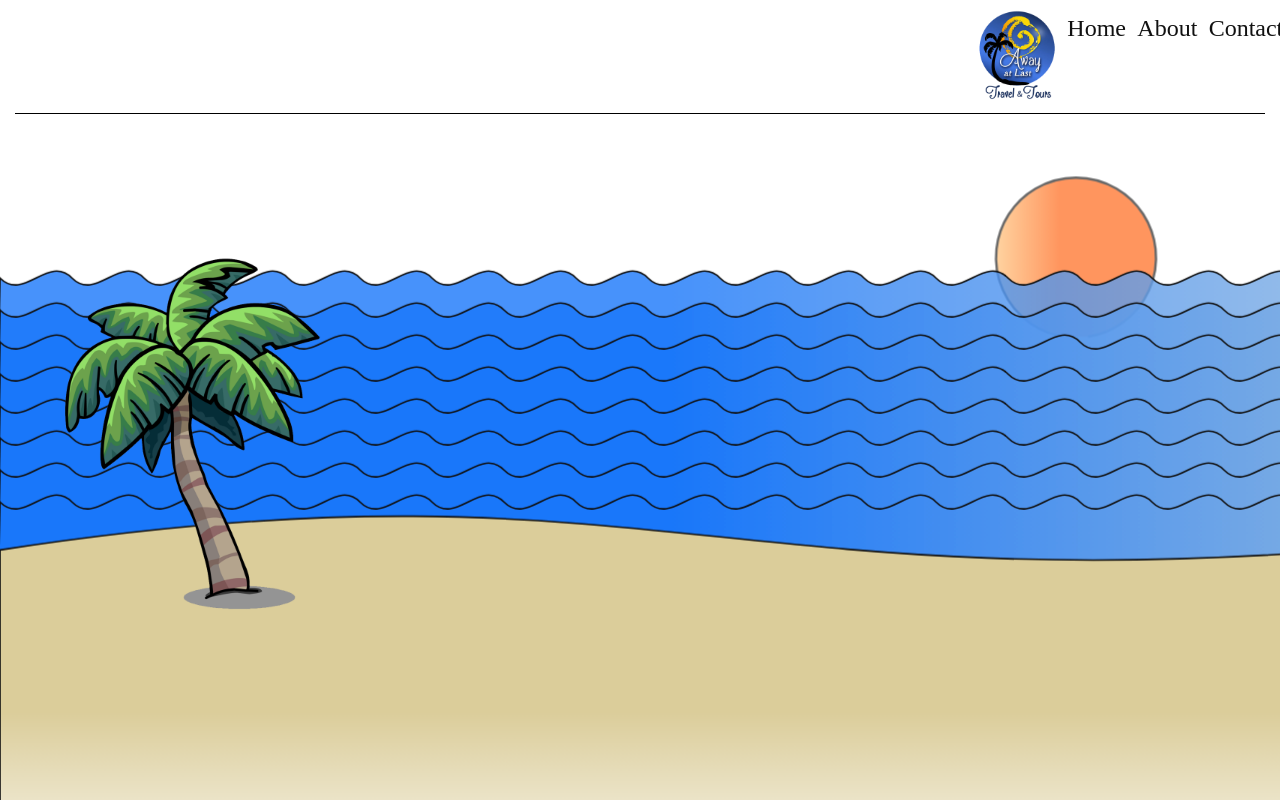
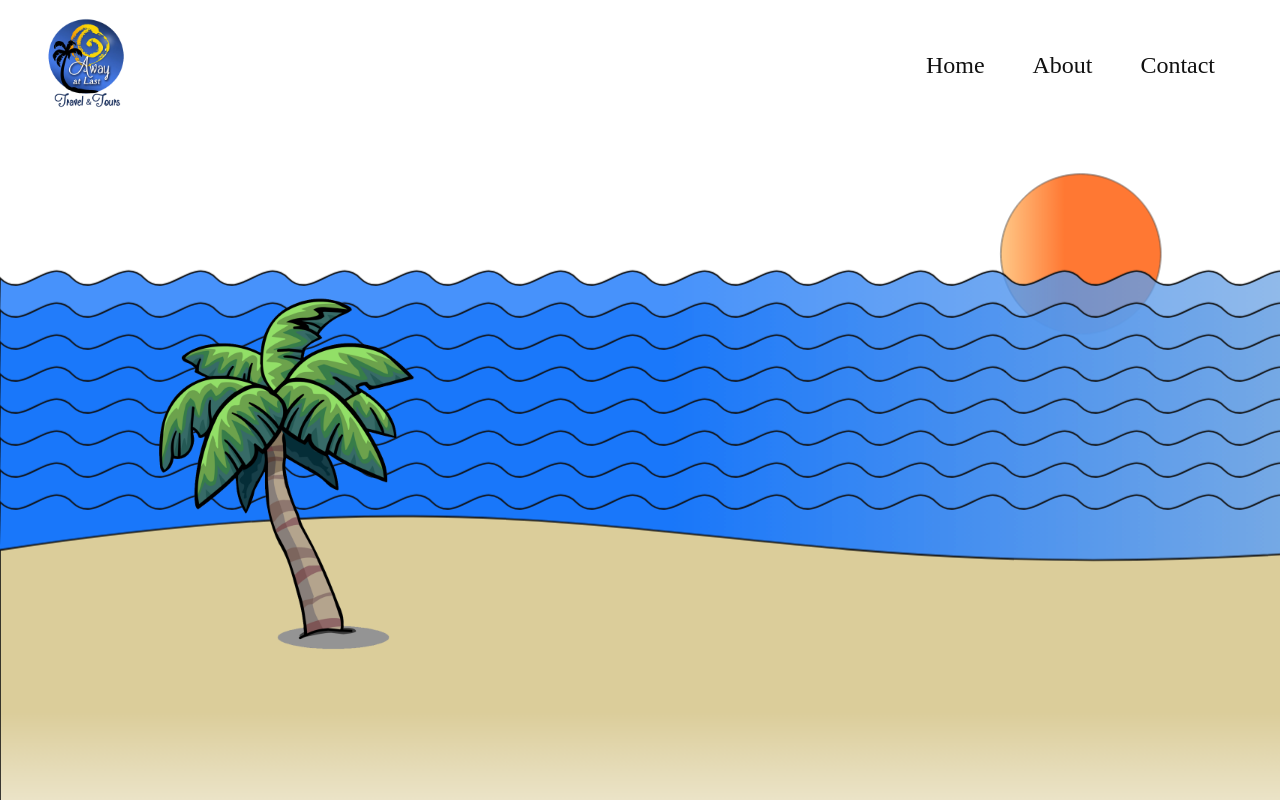
Before and after one commit to jtkoch/away-at-last, a React (Create React App) app in the folder aal/: page / in a window 1280 px wide. Shown: the top 800 px of the page. Built offline with nearby package versions, Linux system fonts and the light colour scheme.

Commit message:
fixed some fade in animations

```diff
--- a/aal/src/App.js
+++ b/aal/src/App.js
@@ -14,10 +14,10 @@ function App() {
   return (
     <Container fluid className="App">
       <Router>
-        <Navbar expand="lg" className="nav-container">
+        <Navbar expand="lg">
           <Navbar.Toggle className="border-0" aria-controls="navbar-toggle" />
           <Navbar.Collapse id="navbar-toggle">
-            <Nav className="ml-auto nav-bar">
+            <Nav className="ml-auto nav-container">
               <Link to="/" className="mr-auto"><img className="logo" alt="" src={logo} /></Link>
               <Link style={{ color: "#111" }} className="nav-link" to="/">Home</Link>
               <Link style={{ color: "#111" }} className="nav-link" to="/about">About</Link>
--- a/aal/src/components/Animations.js
+++ b/aal/src/components/Animations.js
@@ -6,7 +6,7 @@ const Animations = () => {
     <div className="animations">
 
       <div className="sun">
-        <svg className="svg" viewBox="-20 -60 800 800">
+        <svg className="svg" viewBox="-275 85 800 600">
           <defs>
             <linearGradient id="grad1" x1="0%" y1="50%" x2="40%" y2="50%">
               <stop offset="0%" style={{stopColor:"#ffbb6a", stopOpacity:1}} />
@@ -17,7 +17,7 @@ const Animations = () => {
           <path
             className="line"
             fill="url(#grad1)"
-            stroke-width="1.5"
+            stroke-width=".5"
             fill-opacity="1"
           />
         </svg>
--- a/aal/src/styles/animations.scss
+++ b/aal/src/styles/animations.scss
@@ -7,11 +7,15 @@
       left: 0;
       top: -10px;
       z-index: -1;
+
+      @media (max-width: 991px) {
+        margin-top: 100px;
+      }
     }
 
     .line {
       opacity: 0;
-      animation: 6s forwards 1s ease-in Sun;
+      animation: 4s forwards 0s ease-in Sun;
     }
   }
 
@@ -23,11 +27,15 @@
       left: 0;
       top: -10px;
       z-index: -1;
+
+      @media (max-width: 991px) {
+        margin-top: 100px;
+      }
     }
 
     .line {
       opacity: 0;
-      animation: 1s forwards 0.8s ease-in Wave;
+      animation: 0.1s forwards 0.7s ease-in Wave;
     }
   }
 
@@ -39,11 +47,15 @@
       left: 0;
       top: -10px;
       z-index: -1;
+
+      @media (max-width: 991px) {
+        margin-top: 100px;
+      }
     }
 
     .line {
       opacity: 0;
-      animation: 1s forwards 0.7s ease-in Wave;
+      animation: 0.1s forwards 0.6s ease-in Wave;
     }
   }
 
@@ -55,11 +67,15 @@
       left: 0;
       top: -10px;
       z-index: -1;
+
+      @media (max-width: 991px) {
+        margin-top: 100px;
+      }
     }
 
     .line {
       opacity: 0;
-      animation: 1s forwards 0.6s ease-in Wave;
+      animation: 0.1s forwards 0.5s ease-in Wave;
     }
   }
 
@@ -71,11 +87,15 @@
       left: 0;
       top: -10px;
       z-index: -1;
+
+      @media (max-width: 991px) {
+        margin-top: 100px;
+      }
     }
 
     .line {
       opacity: 0;
-      animation: 1s forwards 0.5s ease-in Wave;
+      animation: 0.1s forwards 0.4s ease-in Wave;
     }
   }
 
@@ -88,11 +108,15 @@
       left: 0;
       top: -10px;
       z-index: -1;
+
+      @media (max-width: 991px) {
+        margin-top: 100px;
+      }
     }
 
     .line {
       opacity: 0;
-      animation: 1s forwards 0.4s ease-in Wave;
+      animation: 0.1s forwards 0.3s ease-in Wave;
     }
   }
 
@@ -104,11 +128,15 @@
       left: 0;
       top: -10px;
       z-index: -1;
+
+      @media (max-width: 991px) {
+        margin-top: 100px;
+      }
     }
 
     .line {
       opacity: 0;
-      animation: 1s forwards 0.3s ease-in Wave;
+      animation: 0.1s forwards 0.2s ease-in Wave;
     }
   }
 
@@ -120,11 +148,15 @@
       left: 0;
       top: -10px;
       z-index: -1;
+
+      @media (max-width: 991px) {
+        margin-top: 100px;
+      }
     }
 
     .line {
       opacity: 0;
-      animation: 1s forwards 0.2s ease-in Wave;
+      animation: 0.1s forwards 0.1s ease-in Wave;
     }
   }
 
@@ -136,11 +168,15 @@
       left: 0;
       top: -10px;
       z-index: -1;
+
+      @media (max-width: 991px) {
+        margin-top: 100px;
+      }
     }
 
     .line {
       opacity: 0;
-      animation: 1s forwards 0.01s ease-in Wave;
+      animation: 0s forwards 0s ease-in Wave;
     }
   }
 
@@ -152,6 +188,10 @@
       left: 0;
       top: -10px;
       z-index: -1;
+
+      @media (max-width: 991px) {
+        margin-top: 100px;
+      }
     }
 
     .line {
@@ -167,8 +207,8 @@
 
     img {
       width: 30%;
-      margin-left: -70%;
-      margin-top: 10%;
+      margin-left: -55%;
+      margin-top: 12%;
     }
 
   }
@@ -181,9 +221,10 @@
 }
 
 @keyframes Sun {
-  0% { opacity: 0; d: path("M 645 150 A 50 50 0 1 1 660 150 "); stroke: #111; }
-  50% { opacity: .5; d: path("M 645 150 A 50 50 0 1 1 660 150 "); stroke: #111; }
-  100% { opacity: .8; d: path("M 645 165 A 50 50 0 1 1 660 165 "); stroke: #111; }
+  0% { opacity: 0; d: path("M 400 85 A 50 50 0 1 1 401 85 "); stroke: #111; }
+  50% { opacity: .5; d: path("M 400 85 A 50 50 0 1 1 401 85 "); stroke: #111; }
+  90% { opacity: .8; d: path("M 400 310 A 50 50 0 1 1 401 310 "); stroke: #111; }
+  100% { opacity: .8; d: path("M 400 300 A 50 50 0 1 1 401 300 "); stroke: #111; }
 }
 
 @keyframes Sand {
--- a/aal/src/styles/home.scss
+++ b/aal/src/styles/home.scss
@@ -2,20 +2,11 @@
 
   .nav-container {
     align-items: center;
-    border-bottom: 1px solid #000000;
     width: 100%;
     padding: 10px;
 
-    .nav-bar {
-      @media (max-width: 991px) {
-        text-align: left;
-      }
-
-    }
-
     .logo {
       width: 90px;
-
       @media (max-width: 991px) {
         display: none;
       }
@@ -24,6 +15,10 @@
     .nav-link {
       font-size: 1.5rem;
       padding: 2%;
+
+      @media (max-width: 991px) {
+        margin-right: auto;
+      }
     }
   }
 
```
